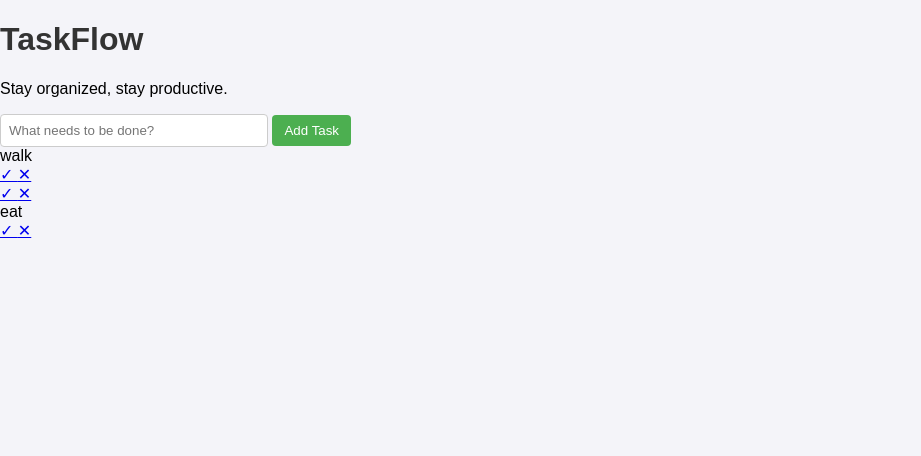
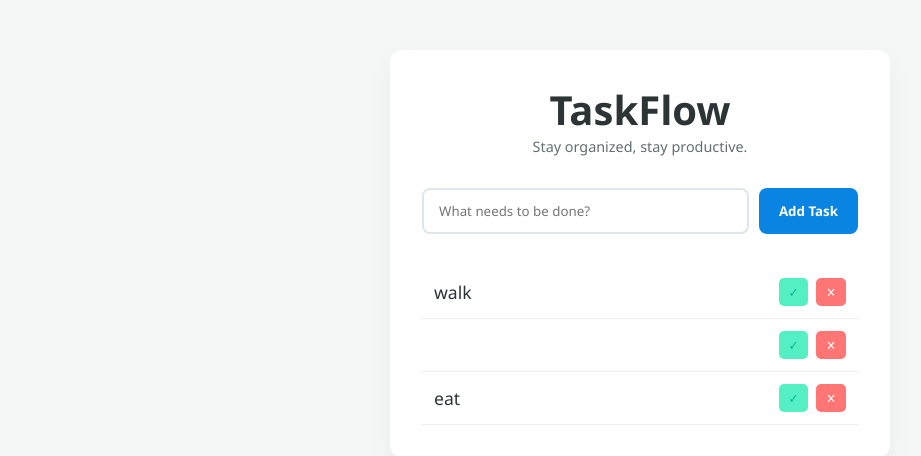
Before and after one commit to Jalil-hamdard/django-todo-jenkins, a Django app: page / in a window 1280 px wide. Shown: the top 456 px of the page, without its empty margins (0-921 px from the left). Run offline with Django 5.2, Linux system fonts and the light colour scheme; data comes from the database, SQL or seed files in the repository.

Commit message:
Update style.css

```diff
--- a/todo/static/todo/style.css
+++ b/todo/static/todo/style.css
@@ -1,41 +1,128 @@
-/* style.css */
-body {
-    font-family: Arial, sans-serif;
-    background-color: #f4f4f9;
-    margin: 20px;
-    margin: 0 auto;
+/* General Reset */
+* {
+    margin: 0;
+    padding: 0;
+    box-sizing: border-box;
+    font-family: 'Segoe UI', Tahoma, Geneva, Verdana, sans-serif;
 }
 
-h1 {
-    color: #333;
+body {
+    background-color: #f4f7f6;
+    display: flex;
+    justify-content: center;
+    padding-top: 50px;
 }
 
-form input[type="text"] {
-    padding: 8px;
-    width: 250px;
-    border: 1px solid #ccc;
-    border-radius: 4px;
+.container {
+    width: 100%;
+    max-width: 500px;
+    background: white;
+    padding: 2rem;
+    border-radius: 12px;
+    box-shadow: 0 10px 25px rgba(0,0,0,0.05);
 }
 
-form button {
-    padding: 8px 12px;
-    border: none;
-    background-color: #4CAF50;
-    color: white;
-    border-radius: 4px;
-    cursor: pointer;
+header {
+    text-align: center;
+    margin-bottom: 2rem;
 }
 
-form button:hover {
-    background-color: #45a049;
+header h1 {
+    color: #2d3436;
+    font-size: 2.5rem;
 }
 
-ul {
-    list-style-type: none;
-    padding: 0;
+header p {
+    color: #636e72;
+    font-size: 0.9rem;
 }
 
-ul li {
-    padding: 6px 0;
-    border-bottom: 1px solid #ddd;
+/* Input Form */
+.input-group {
+    display: flex;
+    gap: 10px;
+    margin-bottom: 2rem;
 }
+
+input[type="text"] {
+    flex: 1;
+    padding: 12px 15px;
+    border: 2px solid #dfe6e9;
+    border-radius: 8px;
+    outline: none;
+    transition: border-color 0.3s;
+}
+
+input[type="text"]:focus {
+    border-color: #74b9ff;
+}
+
+.add-btn {
+    background-color: #0984e3;
+    color: white;
+    border: none;
+    padding: 0 20px;
+    border-radius: 8px;
+    cursor: pointer;
+    font-weight: 600;
+    transition: background 0.3s;
+}
+
+.add-btn:hover {
+    background-color: #0873c4;
+}
+
+/* Task List Items */
+.task-item {
+    display: flex;
+    justify-content: space-between;
+    align-items: center;
+    padding: 12px;
+    background: #fff;
+    border-bottom: 1px solid #eee;
+    transition: all 0.2s;
+}
+
+.task-item:hover {
+    background: #fafafa;
+}
+
+.task-text {
+    font-size: 1.1rem;
+    color: #2d3436;
+}
+
+.completed .task-text {
+    text-decoration: line-through;
+    color: #b2bec3;
+}
+
+/* Actions */
+.actions {
+    display: flex;
+    gap: 8px;
+}
+
+.btn-check, .btn-delete {
+    text-decoration: none;
+    padding: 5px 10px;
+    border-radius: 5px;
+    font-size: 0.8rem;
+    font-weight: bold;
+}
+
+.btn-check {
+    background: #55efc4;
+    color: #00b894;
+}
+
+.btn-delete {
+    background: #ff7675;
+    color: white;
+}
+
+.empty-state {
+    text-align: center;
+    color: #b2bec3;
+    margin-top: 20px;
+}
```
